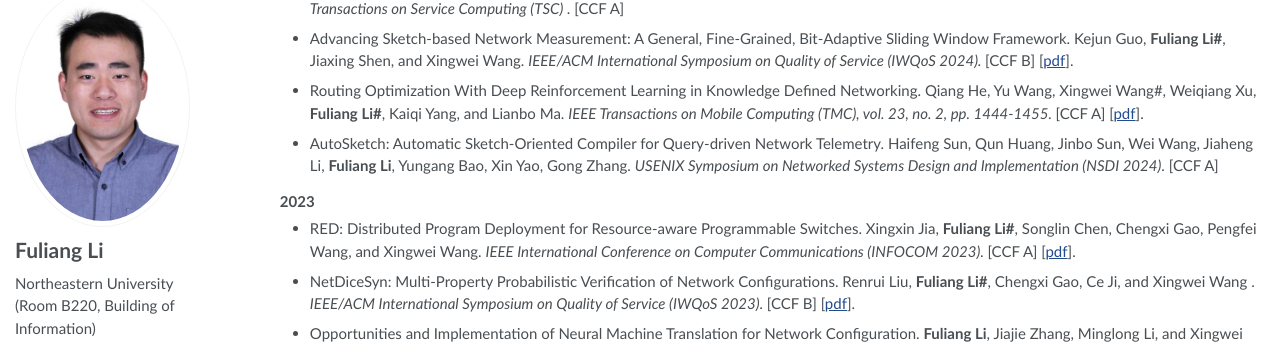
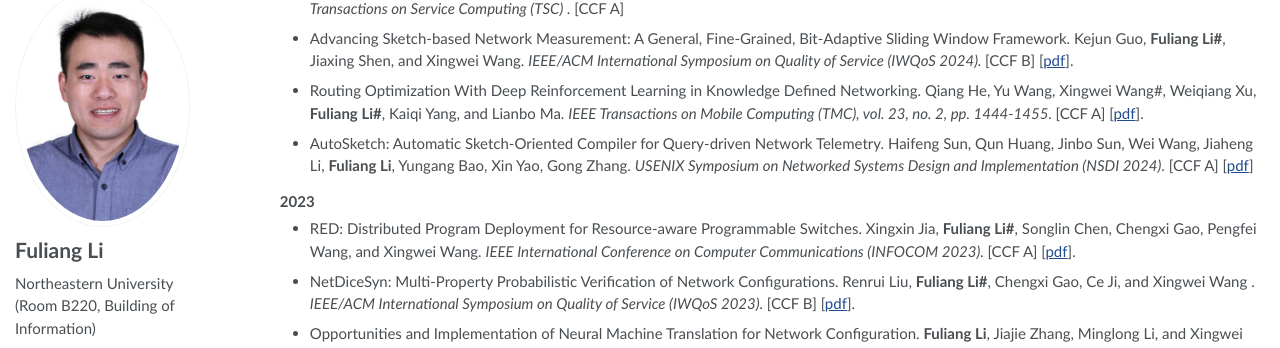
Before and after one commit to Fuliang-Li/Fuliang-Li.github.io, a Jekyll site: the page built from _pages/about.md, in a window 1280 px wide and 900 px high, scrolled down 753 px. Shown: the part 104-452 px from the top of the window. Built offline with Jekyll 4.4.1, drawn with Linux system fonts in a browser that asks for light colours.

Commit message:
Update about.md

```diff
--- a/_pages/about.md
+++ b/_pages/about.md
@@ -41,7 +41,7 @@ Fuliang Li (李福亮), Professor of Northeastern University. I obtained my Bach
 - FlowValve+: Multi-queue Packet Scheduling Framework on SoC-based SmartNICs. Shaoke Xi, **Fuliang Li#**, Xingwei Wang, KuiRen. <i>  IEEE Transactions on Service Computing (TSC) </i>.  [CCF A]
 - Advancing Sketch-based Network Measurement: A General, Fine-Grained, Bit-Adaptive Sliding Window Framework. Kejun Guo, <b>Fuliang Li#</b>, Jiaxing Shen, and Xingwei Wang. <i> IEEE/ACM International Symposium on Quality of Service (IWQoS 2024). </i>  [CCF B] [<A href="https://shenjiaxing.github.io/pdf/2024/advancingguo2024.pdf" target="_blank">pdf</A>].
 - Routing Optimization With Deep Reinforcement Learning in Knowledge Defined Networking. Qiang He, Yu Wang, Xingwei Wang#, Weiqiang Xu, <b>Fuliang Li#</b>, Kaiqi Yang, and Lianbo Ma. <i> IEEE Transactions on Mobile Computing (TMC), vol. 23, no. 2, pp. 1444-1455. </i> [CCF A] [<A href="https://ieeexplore.ieee.org/abstract/document/10012574" target="_blank">pdf</A>].
-- AutoSketch: Automatic Sketch-Oriented Compiler for Query-driven Network Telemetry. Haifeng Sun, Qun Huang, Jinbo Sun, Wei Wang, Jiaheng Li, **Fuliang Li**, Yungang Bao, Xin Yao, Gong Zhang. *USENIX Symposium on Networked Systems Design and Implementation (NSDI 2024)*.  [CCF A]
+- AutoSketch: Automatic Sketch-Oriented Compiler for Query-driven Network Telemetry. Haifeng Sun, Qun Huang, Jinbo Sun, Wei Wang, Jiaheng Li, **Fuliang Li**, Yungang Bao, Xin Yao, Gong Zhang. *USENIX Symposium on Networked Systems Design and Implementation (NSDI 2024)*.  [CCF A] [<A href="[nsdi24-sun.pdf (usenix.org)](https://www.usenix.org/system/files/nsdi24-sun.pdf)" target="_blank">pdf</A>]
 
 <h3><strong>2023</strong></h3>
 
```
